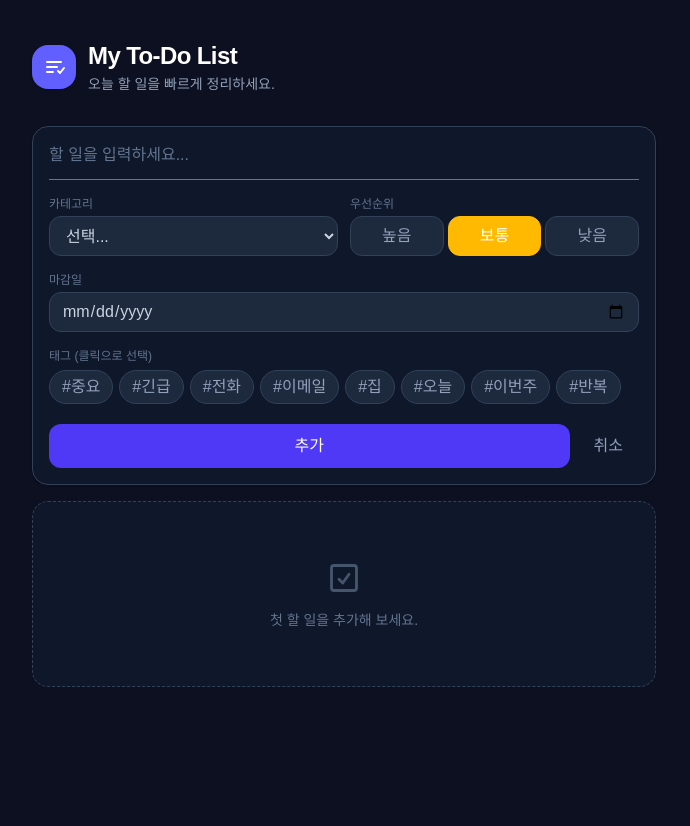
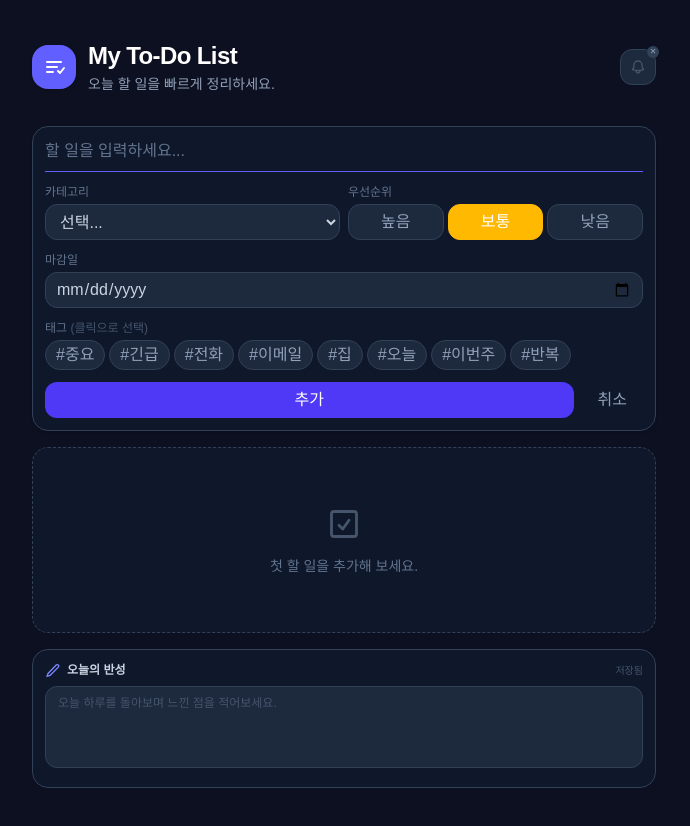
Before and after one commit to jointuplt2-wq/To-Do-List, a Next.js app: page / in a window 1280 px wide. Both pictures are taken after a click on the button "새 할 일 추가". Shown: the whole page, without its empty margins (296-986 px from the left). Before the commit the page ends 800 px from the top, so only its background shows below. Built offline with nearby package versions, Linux system fonts and the light colour scheme.

Commit message:
feat: 반성란 추가, 알림 벨 버튼, 파비콘 개선

```diff
--- a/app/page.tsx
+++ b/app/page.tsx
@@ -1,13 +1,25 @@
 'use client'
 import { useTodos } from '@/hooks/useTodos'
+import { useNotifications } from '@/hooks/useNotifications'
 import TodoForm from '@/components/TodoForm'
 import TodoItem from '@/components/TodoItem'
 import TodoFilter from '@/components/TodoFilter'
+import ReflectionSection from '@/components/ReflectionSection'
 
 export default function Home() {
   const { todos, allTodos, addTodo, toggleTodo, deleteTodo, loaded, filter, setFilter, categories } = useTodos()
+  const { permission, requestPermission } = useNotifications(allTodos, loaded)
 
   const activeCount = allTodos.filter(t => !t.completed).length
+
+  const handleBell = async () => {
+    if (permission === 'granted') return
+    if (permission === 'denied') {
+      alert('브라우저에서 알림이 차단되어 있습니다.\nChrome 주소창 왼쪽 자물쇠 아이콘 → 알림 → 허용으로 변경해 주세요.')
+      return
+    }
+    await requestPermission()
+  }
 
   return (
     <main className="min-h-dvh" style={{ background: 'var(--background)' }}>
@@ -19,10 +31,31 @@ export default function Home() {
               <path strokeLinecap="round" strokeLinejoin="round" d="m16 16 2 2 4-5" />
             </svg>
           </div>
-          <div className="min-w-0">
+          <div className="min-w-0 flex-1">
             <h1 className="truncate text-xl font-bold tracking-tight text-white sm:text-2xl">My To-Do List</h1>
             <p className="mt-0.5 text-sm text-slate-400">오늘 할 일을 빠르게 정리하세요.</p>
           </div>
+          <button
+            onClick={handleBell}
+            title={permission === 'granted' ? '알림 켜짐' : permission === 'denied' ? '알림 차단됨 (클릭하여 해제 방법 보기)' : '알림 켜기'}
+            className={`relative flex h-9 w-9 shrink-0 items-center justify-center rounded-xl border transition-colors ${
+              permission === 'granted'
+                ? 'border-indigo-500 bg-indigo-600 text-white'
+                : permission === 'denied'
+                ? 'border-slate-700 bg-slate-800 text-slate-600'
+                : 'border-slate-700 bg-slate-800 text-slate-400 hover:border-indigo-500 hover:text-indigo-400'
+            }`}
+          >
+            <svg className="h-4 w-4" fill="none" viewBox="0 0 24 24" stroke="currentColor" strokeWidth={2}>
+              <path strokeLinecap="round" strokeLinejoin="round" d="M14.857 17.082a23.848 23.848 0 0 0 5.454-1.31A8.967 8.967 0 0 1 18 9.75V9A6 6 0 0 0 6 9v.75a8.967 8.967 0 0 1-2.312 6.022c1.733.64 3.56 1.085 5.455 1.31m5.714 0a24.255 24.255 0 0 1-5.714 0m5.714 0a3 3 0 1 1-5.714 0" />
+            </svg>
+            {permission === 'granted' && (
+              <span className="absolute -right-1 -top-1 h-2 w-2 rounded-full bg-indigo-400" />
+            )}
+            {permission === 'denied' && (
+              <span className="absolute -right-1 -top-1 flex h-3 w-3 items-center justify-center rounded-full bg-slate-700 text-[8px] text-slate-400">✕</span>
+            )}
+          </button>
         </header>
 
         <div className="flex-1 space-y-4">
@@ -66,6 +99,8 @@ export default function Home() {
               />
             ))}
           </div>
+
+          <ReflectionSection />
         </div>
       </div>
     </main>
--- /dev/null
+++ b/components/ReflectionSection.tsx
@@ -0,0 +1,48 @@
+'use client'
+import { useState, useEffect, useRef } from 'react'
+
+const STORAGE_KEY = 'todo-reflection'
+
+export default function ReflectionSection() {
+  const [text, setText] = useState('')
+  const [saved, setSaved] = useState(true)
+  const saveTimer = useRef<ReturnType<typeof setTimeout> | null>(null)
+
+  useEffect(() => {
+    const stored = localStorage.getItem(STORAGE_KEY)
+    if (stored) setText(stored)
+  }, [])
+
+  const handleChange = (value: string) => {
+    setText(value)
+    setSaved(false)
+    if (saveTimer.current) clearTimeout(saveTimer.current)
+    saveTimer.current = setTimeout(() => {
+      localStorage.setItem(STORAGE_KEY, value)
+      setSaved(true)
+    }, 800)
+  }
+
+  return (
+    <section className="rounded-2xl border border-slate-700 bg-slate-900 p-3">
+      <div className="mb-2 flex items-center justify-between">
+        <div className="flex items-center gap-1.5">
+          <svg className="h-4 w-4 text-indigo-400" fill="none" viewBox="0 0 24 24" stroke="currentColor" strokeWidth={2}>
+            <path strokeLinecap="round" strokeLinejoin="round" d="M16.862 4.487a2.25 2.25 0 0 1 3.182 3.182L7.5 20.213l-4.5 1.5 1.5-4.5L16.862 4.487Z" />
+          </svg>
+          <h2 className="text-xs font-semibold text-slate-300">오늘의 반성</h2>
+        </div>
+        <span className={`text-[10px] transition-colors ${saved ? 'text-slate-600' : 'text-indigo-400'}`}>
+          {saved ? '저장됨' : '저장 중...'}
+        </span>
+      </div>
+      <textarea
+        value={text}
+        onChange={e => handleChange(e.target.value)}
+        placeholder="오늘 하루를 돌아보며 느낀 점을 적어보세요."
+        rows={4}
+        className="w-full resize-none rounded-xl border border-slate-700 bg-slate-800 px-3 py-2 text-xs text-slate-300 outline-none transition-colors placeholder:text-slate-600 focus:border-indigo-500"
+      />
+    </section>
+  )
+}
--- a/components/TodoForm.tsx
+++ b/components/TodoForm.tsx
@@ -65,24 +65,24 @@ export default function TodoForm({ onAdd, categories }: Props) {
   }
 
   return (
-    <form onSubmit={handleSubmit} className="space-y-4 rounded-2xl border border-slate-700 bg-slate-900 p-4 shadow-sm">
+    <form onSubmit={handleSubmit} className="space-y-3 rounded-2xl border border-slate-700 bg-slate-900 p-3 shadow-sm">
       <input
         autoFocus
         type="text"
         placeholder="할 일을 입력하세요..."
         value={title}
         onChange={e => setTitle(e.target.value)}
-        className="w-full border-b border-slate-700 pb-3 text-base font-medium text-slate-100 outline-none transition-colors placeholder:text-slate-500 focus:border-indigo-500 sm:text-sm bg-transparent"
+        className="w-full border-b border-slate-700 pb-2 text-sm font-medium text-slate-100 outline-none transition-colors placeholder:text-slate-500 focus:border-indigo-500 bg-transparent"
       />
 
-      <div className="grid grid-cols-1 gap-3 sm:grid-cols-2">
+      <div className="grid grid-cols-1 gap-2 sm:grid-cols-2">
         <div>
           <label htmlFor="todo-category" className="mb-1 block text-xs font-medium text-slate-500">카테고리</label>
           <select
             id="todo-category"
             value={category}
             onChange={e => setCategory(e.target.value)}
-            className="min-h-10 w-full rounded-xl border border-slate-700 bg-slate-800 px-3 text-sm text-slate-300 outline-none focus:border-indigo-500"
+            className="min-h-9 w-full rounded-xl border border-slate-700 bg-slate-800 px-2.5 text-xs text-slate-300 outline-none focus:border-indigo-500"
           >
             <option value="">선택...</option>
             {allCategories.map(c => (
@@ -99,7 +99,7 @@ export default function TodoForm({ onAdd, categories }: Props) {
                 key={p.value}
                 type="button"
                 onClick={() => setPriority(p.value)}
-                className={`min-h-10 rounded-xl border px-2 text-sm font-medium transition-colors ${
+                className={`min-h-9 rounded-xl border px-2 text-xs font-medium transition-colors ${
                   priority === p.value
                     ? p.value === 'high'
                       ? 'border-red-500 bg-red-500 text-white'
@@ -123,15 +123,15 @@ export default function TodoForm({ onAdd, categories }: Props) {
           type="date"
           value={deadline}
           onChange={e => setDeadline(e.target.value)}
-          className="min-h-10 w-full rounded-xl border border-slate-700 bg-slate-800 px-3 text-sm text-slate-300 outline-none focus:border-indigo-500"
+          className="min-h-9 w-full rounded-xl border border-slate-700 bg-slate-800 px-2.5 text-xs text-slate-300 outline-none focus:border-indigo-500"
         />
       </div>
 
       <div>
-        <label className="mb-1.5 block text-xs font-medium text-slate-500">
-          태그 <span className="text-slate-500">(클릭으로 선택)</span>
+        <label className="mb-1 block text-xs font-medium text-slate-500">
+          태그 <span className="text-slate-600">(클릭으로 선택)</span>
         </label>
-        <div className="flex flex-wrap gap-1.5">
+        <div className="flex flex-wrap gap-1">
           {PRESET_TAGS.map(tag => {
             const selected = tags.includes(tag)
             return (
@@ -139,7 +139,7 @@ export default function TodoForm({ onAdd, categories }: Props) {
                 key={tag}
                 type="button"
                 onClick={() => toggleTag(tag)}
-                className={`rounded-full border px-3 py-1 text-xs font-medium transition-colors ${
+                className={`rounded-full border px-2.5 py-0.5 text-xs font-medium transition-colors ${
                   selected
                     ? 'border-indigo-500 bg-indigo-600 text-white'
                     : 'border-slate-700 bg-slate-800 text-slate-400 hover:border-slate-500 hover:text-slate-300'
@@ -152,17 +152,17 @@ export default function TodoForm({ onAdd, categories }: Props) {
         </div>
       </div>
 
-      <div className="grid grid-cols-[1fr_auto] gap-2 pt-1">
+      <div className="grid grid-cols-[1fr_auto] gap-2">
         <button
           type="submit"
-          className="min-h-11 rounded-xl bg-indigo-600 px-4 text-sm font-medium text-white transition-colors hover:bg-indigo-500"
+          className="min-h-9 rounded-xl bg-indigo-600 px-4 text-xs font-medium text-white transition-colors hover:bg-indigo-500"
         >
           추가
         </button>
         <button
           type="button"
           onClick={() => setOpen(false)}
-          className="min-h-11 rounded-xl px-4 text-sm font-medium text-slate-400 transition-colors hover:bg-slate-800 hover:text-slate-200"
+          className="min-h-9 rounded-xl px-4 text-xs font-medium text-slate-400 transition-colors hover:bg-slate-800 hover:text-slate-200"
         >
           취소
         </button>
--- /dev/null
+++ b/hooks/useNotifications.ts
@@ -0,0 +1,55 @@
+'use client'
+import { useState, useEffect, useCallback } from 'react'
+import type { Todo } from '@/types/todo'
+
+const NOTIFIED_KEY = 'todo-notified-date'
+
+export function useNotifications(todos: Todo[], loaded: boolean) {
+  const [permission, setPermission] = useState<NotificationPermission>('default')
+
+  useEffect(() => {
+    if (typeof Notification !== 'undefined') {
+      setPermission(Notification.permission)
+    }
+  }, [])
+
+  const requestPermission = useCallback(async () => {
+    if (typeof Notification === 'undefined') return 'denied' as NotificationPermission
+    const result = await Notification.requestPermission()
+    setPermission(result)
+    return result
+  }, [])
+
+  useEffect(() => {
+    if (!loaded || permission !== 'granted' || todos.length === 0) return
+
+    const today = new Date().toISOString().slice(0, 10)
+    const lastNotified = localStorage.getItem(NOTIFIED_KEY)
+    if (lastNotified === today) return
+
+    const tomorrow = new Date(Date.now() + 86_400_000).toISOString().slice(0, 10)
+    const active = todos.filter(t => !t.completed)
+
+    const todayItems = active.filter(t => t.deadline === today)
+    const tomorrowItems = active.filter(t => t.deadline === tomorrow)
+
+    if (todayItems.length > 0) {
+      new Notification(`오늘 마감 할 일 ${todayItems.length}개`, {
+        body: todayItems.map(t => `• ${t.title}`).join('\n'),
+        icon: '/icon-192.png',
+      })
+    }
+    if (tomorrowItems.length > 0) {
+      new Notification(`내일 마감 할 일 ${tomorrowItems.length}개`, {
+        body: tomorrowItems.map(t => `• ${t.title}`).join('\n'),
+        icon: '/icon-192.png',
+      })
+    }
+
+    if (todayItems.length > 0 || tomorrowItems.length > 0) {
+      localStorage.setItem(NOTIFIED_KEY, today)
+    }
+  }, [loaded, permission, todos])
+
+  return { permission, requestPermission }
+}
```
Also changed, not shown: public/apple-icon.svg (added), public/icon.svg (added).
